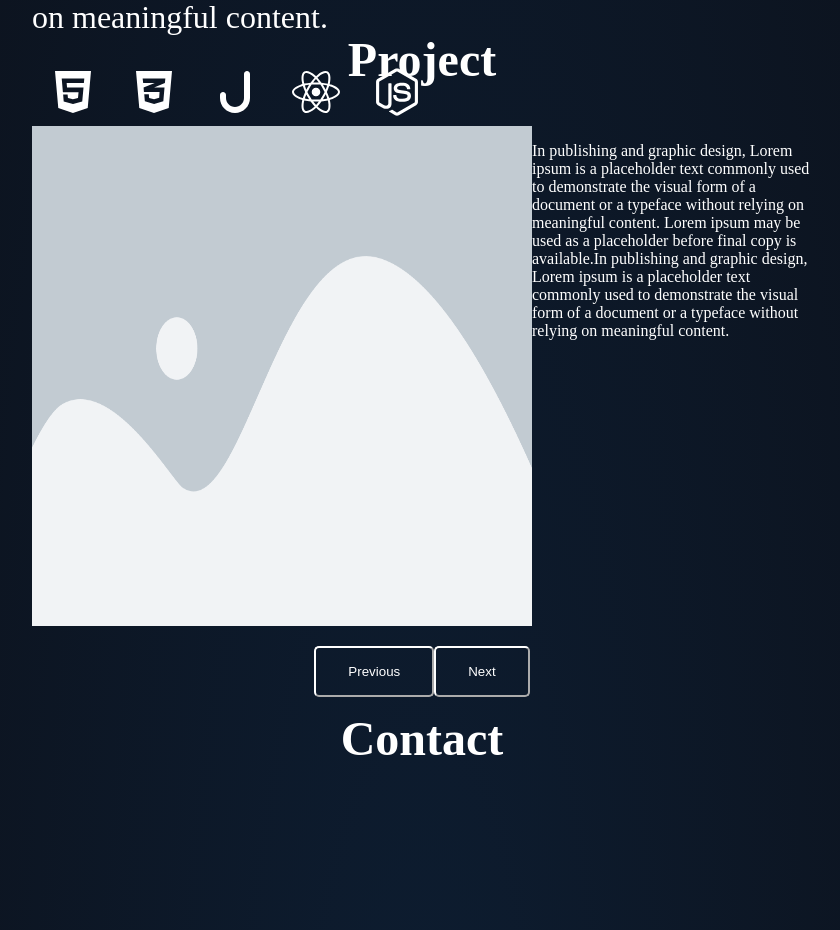
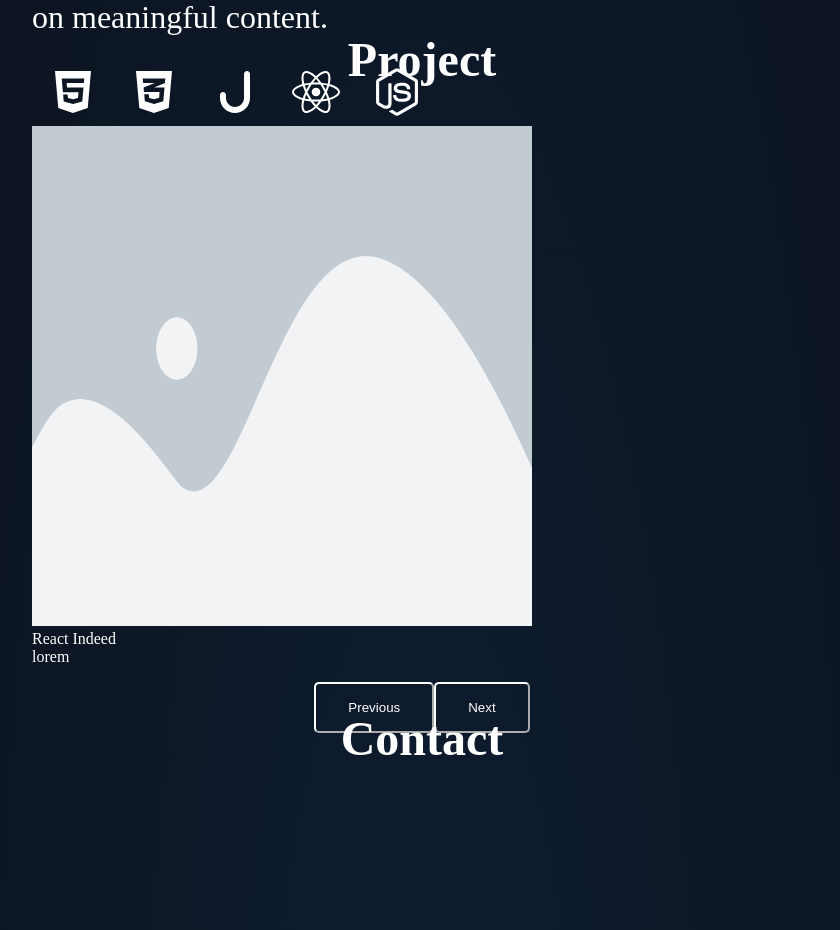
Before and after one commit to Furm1245/react-portfolio, a React (Create React App) app: page / in a window 1280 px wide. Shown: the part 1528-2458 px from the top of the page, without its empty margins (218-1058 px from the left). Built offline with nearby package versions, Linux system fonts and the light colour scheme.

Commit message:
added carousel component

```diff
--- a/src/components/MainPage/MainPage.js
+++ b/src/components/MainPage/MainPage.js
@@ -13,6 +13,7 @@ import { faReact } from '@fortawesome/free-brands-svg-icons'
 import { faM } from '@fortawesome/free-solid-svg-icons'
 import Button from '../UI/Button'
 import image0 from '../assets/image0.jpeg'
+import Carousel from '../UI/Carousel'
 
 
 const MainPage = () => {
@@ -89,21 +90,7 @@ const MainPage = () => {
                 </section>
                 <section id='project-section'>
                     <h2>Project</h2>
-                    <div className='project-container'>
-                        <div>
-                            <img src={process.env.PUBLIC_URL + `/assets/placeholder.webp`} alt='projects'></img>
-                        </div>
-                        <div>
-                            <p>In publishing and graphic design, Lorem ipsum is a placeholder text commonly used to demonstrate the visual form of a document or a typeface without relying on meaningful content.
-                                Lorem ipsum may be used as a placeholder before final copy is available.In publishing and graphic design, Lorem ipsum is a placeholder text commonly used to demonstrate the visual form of a document or a typeface without relying on meaningful content.</p>
-                        </div>
-                    </div>
-                    <div className='project-buttons'>
-                        <Button variant={'outline'} text={'Previous'}>
-                        </Button>
-                        <Button variant={'outline'} text={'Next'}>
-                        </Button>
-                    </div>
+                    <Carousel />
                 </section>
                 <section id='contact-section'>
                     <h2>Contact</h2>
--- /dev/null
+++ b/src/components/UI/Carousel.js
@@ -0,0 +1,50 @@
+import './Carousel.css'
+import { useState } from "react"
+import Button from '../UI/Button'
+
+const dataSlider = [
+    {
+        id: 1,
+        title: "React Indeed",
+        description: 'lorem'
+    },
+
+];
+
+
+const Carousel = () => {
+
+    const [currentIndex, setCurrentIndex] = useState(1)
+
+    return (
+        <>
+            {dataSlider.map((obj, index) => {
+                return (
+                    <div >
+                        <div>
+                            <img src={process.env.PUBLIC_URL + `/assets/placeholder.webp`} alt='projects'></img>
+                        </div>
+                        <div>
+                            {obj.title}
+                        </div>
+                        <div>
+                            {obj.description}
+                        </div>
+                    </div>
+                )
+            })}
+            <div className='project-container'>
+
+            </div>
+            <div className='project-buttons'>
+                <Button variant={'outline'} text={'Previous'}>
+                </Button>
+                <Button variant={'outline'} text={'Next'}>
+                </Button>
+            </div>
+        </>
+
+    )
+}
+
+export default Carousel
```
Also changed, not shown: src/components/UI/Carousel.css (added).
